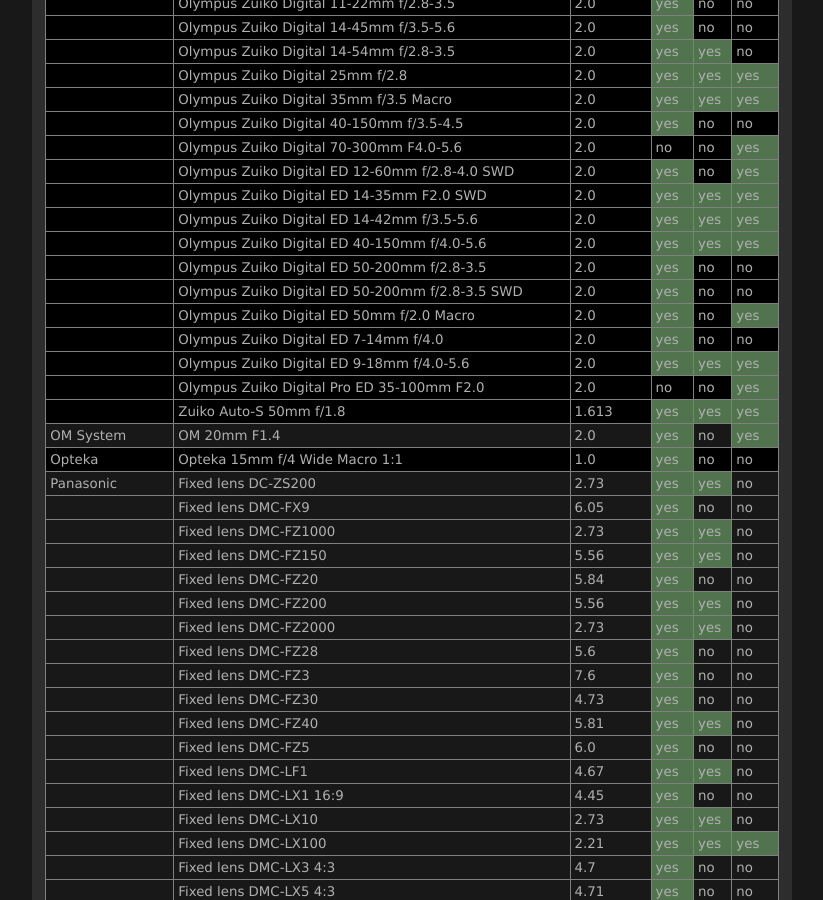
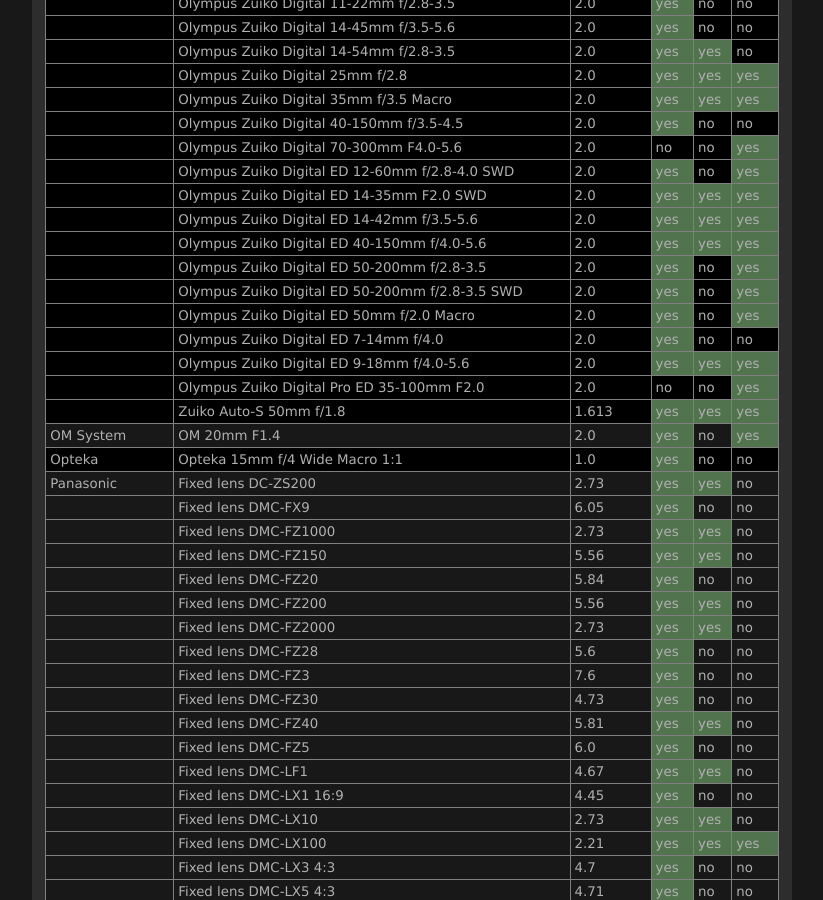
Before and after one commit to lensfun/lensfun.github.io, a Jekyll site: the page built from _posts/lenslist/2999-12-31-Lenslist-master.md, in a window 1280 px wide and 900 px high, scrolled down 17256 px. Shown: the whole window, without its empty margins (284-1107 px from the left). Built offline with Jekyll 4.4.1, drawn with Linux system fonts in a browser that asks for light colours.

Commit message:
Update master lens list from GitHub Actions

```diff
--- a/_posts/lenslist/2999-12-31-Lenslist-master.md
+++ b/_posts/lenslist/2999-12-31-Lenslist-master.md
@@ -716,8 +716,8 @@ This list was generated on 2024-02-20 from current Lensfun sources. Your Lensfun
 <tr class="lenslist-bg1"><td></td><td>Olympus Zuiko Digital ED 14-35mm F2.0 SWD</td><td>2.0</td><td class="lenslist-highlight lenslist-check">yes</td><td class="lenslist-highlight lenslist-check">yes</td><td class="lenslist-highlight lenslist-check">yes</td></tr>
 <tr class="lenslist-bg1"><td></td><td>Olympus Zuiko Digital ED 14-42mm f/3.5-5.6</td><td>2.0</td><td class="lenslist-highlight lenslist-check">yes</td><td class="lenslist-highlight lenslist-check">yes</td><td class="lenslist-highlight lenslist-check">yes</td></tr>
 <tr class="lenslist-bg1"><td></td><td>Olympus Zuiko Digital ED 40-150mm f/4.0-5.6</td><td>2.0</td><td class="lenslist-highlight lenslist-check">yes</td><td class="lenslist-highlight lenslist-check">yes</td><td class="lenslist-highlight lenslist-check">yes</td></tr>
-<tr class="lenslist-bg1"><td></td><td>Olympus Zuiko Digital ED 50-200mm f/2.8-3.5</td><td>2.0</td><td class="lenslist-highlight lenslist-check">yes</td><td class="lenslist-check">no</td><td class="lenslist-check">no</td></tr>
-<tr class="lenslist-bg1"><td></td><td>Olympus Zuiko Digital ED 50-200mm f/2.8-3.5 SWD</td><td>2.0</td><td class="lenslist-highlight lenslist-check">yes</td><td class="lenslist-check">no</td><td class="lenslist-check">no</td></tr>
+<tr class="lenslist-bg1"><td></td><td>Olympus Zuiko Digital ED 50-200mm f/2.8-3.5</td><td>2.0</td><td class="lenslist-highlight lenslist-check">yes</td><td class="lenslist-check">no</td><td class="lenslist-highlight lenslist-check">yes</td></tr>
+<tr class="lenslist-bg1"><td></td><td>Olympus Zuiko Digital ED 50-200mm f/2.8-3.5 SWD</td><td>2.0</td><td class="lenslist-highlight lenslist-check">yes</td><td class="lenslist-check">no</td><td class="lenslist-highlight lenslist-check">yes</td></tr>
 <tr class="lenslist-bg1"><td></td><td>Olympus Zuiko Digital ED 50mm f/2.0 Macro</td><td>2.0</td><td class="lenslist-highlight lenslist-check">yes</td><td class="lenslist-check">no</td><td class="lenslist-highlight lenslist-check">yes</td></tr>
 <tr class="lenslist-bg1"><td></td><td>Olympus Zuiko Digital ED 7-14mm f/4.0</td><td>2.0</td><td class="lenslist-highlight lenslist-check">yes</td><td class="lenslist-check">no</td><td class="lenslist-check">no</td></tr>
 <tr class="lenslist-bg1"><td></td><td>Olympus Zuiko Digital ED 9-18mm f/4.0-5.6</td><td>2.0</td><td class="lenslist-highlight lenslist-check">yes</td><td class="lenslist-highlight lenslist-check">yes</td><td class="lenslist-highlight lenslist-check">yes</td></tr>
```
